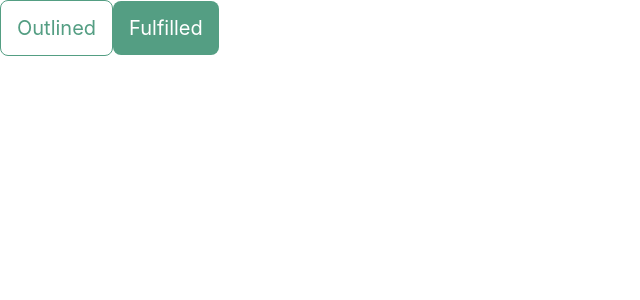
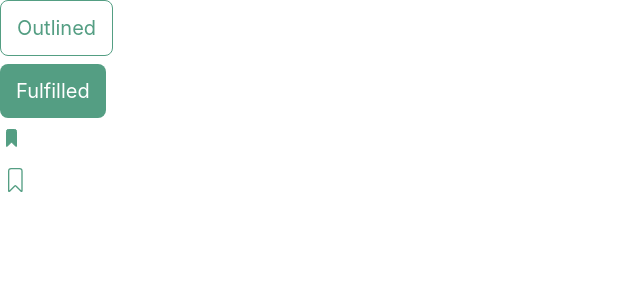
Before and after one commit to NumaLeone/grupo5-interacciones, a React (Create React App) app: page /design in a window 1280 px wide. Shown: the top 300 px of the page, without its empty margins (0-640 px from the left). Built offline with nearby package versions, Linux system fonts and the light colour scheme.

Commit message:
added the iconbuttons

```diff
--- /dev/null
+++ b/src/components/BookmarkButton/index.tsx
@@ -0,0 +1,19 @@
+import React from "react";
+import BookmarkIcon from "../../icons/BookmarkIcon";
+
+interface BookmarkButtonProps {
+    checked: boolean,
+    onClick: () => {},
+    size: number
+}
+
+const BookmarkButton = ({checked, onClick, size}: BookmarkButtonProps) => {
+    return (
+        <>
+            <button onClick={onClick}><BookmarkIcon checked={checked} size={size} color={"#549E83"}/></button>
+        </>)
+
+}
+
+
+export default BookmarkButton;
--- /dev/null
+++ b/src/icons/BookmarkIcon.tsx
@@ -0,0 +1,18 @@
+import {IconInterface} from "./IconInterface";
+
+interface BookmarkIconInterface extends IconInterface{
+    checked:boolean
+}
+
+const BookmarkIcon = ({size=24, color="#000",checked}:BookmarkIconInterface) => {
+
+    return (
+        <svg width={size} height={size} viewBox="0 0 24 24" fill="none" xmlns="http://www.w3.org/2000/svg">
+            <path d="M6.86499 20.5C6.71126 20.5 6.6452 20.453 6.60855 20.4099C6.56191 20.355 6.5 20.2292 6.5 19.9762V5.40839C6.5 4.68486 6.67605 4.22838 6.94057 3.95204C7.20128 3.67968 7.62711 3.5 8.30935 3.5H14.6907C15.3729 3.5 15.7987 3.67968 16.0594 3.95204C16.3239 4.22838 16.5 4.68486 16.5 5.40839V19.9762C16.5 20.2292 16.4381 20.355 16.3915 20.4099C16.3548 20.453 16.2887 20.5 16.135 20.5C16.0665 20.5 16.0097 20.4918 15.8741 20.3906C15.7089 20.2673 15.4968 20.0583 15.1182 19.6819C15.1177 19.6814 15.1171 19.6809 15.1166 19.6804L11.941 16.4648C11.812 16.3214 11.6392 16.2727 11.5031 16.2727C11.3558 16.2727 11.194 16.3273 11.0699 16.4537C11.0693 16.4544 11.0687 16.455 11.0681 16.4556L7.8834 19.6804C7.88287 19.6809 7.88234 19.6814 7.88181 19.6819C7.50325 20.0583 7.29108 20.2673 7.12589 20.3906C6.99029 20.4918 6.93353 20.5 6.86499 20.5Z" fill={ checked ? color:"transparent"} stroke={color}/>
+        </svg>
+
+
+    )
+}
+
+export default BookmarkIcon;
--- /dev/null
+++ b/src/icons/IconInterface.ts
@@ -0,0 +1,4 @@
+export interface IconInterface{
+    size: number
+    color: string
+}
--- a/src/pages/DesignSystem/index.tsx
+++ b/src/pages/DesignSystem/index.tsx
@@ -1,10 +1,26 @@
 import Button from "../../components/Button";
+import BookmarkButton from "../../components/BookmarkButton";
 
 const DesignSystem = () => {
+
+    const handleClick = () =>{
+        console.log(1)
+       return 1
+    }
   return (
     <>
+        <div className={"mb-2"}>
       <Button variant={"outlined"}>Outlined</Button>
+        </div>
+        <div className={"mb-2"}>
       <Button variant={"fulfilled"}>Fulfilled</Button>
+        </div>
+        <div className={"mb-2"}>
+           <BookmarkButton size={24} checked={true} onClick={handleClick}></BookmarkButton>
+        </div>
+        <div className={"mb-2"}>
+            <BookmarkButton size={32} checked={false} onClick={handleClick}></BookmarkButton>
+        </div>
     </>
   );
 };
```
